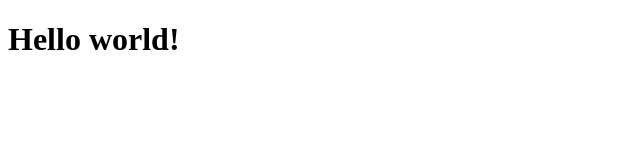
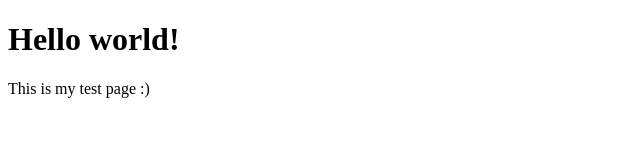
Before and after one commit to kemele/kemele.github.io, a plain HTML site: page index.html in a window 1280 px wide. Shown: the whole page, without its empty margins (0-640 px from the left). Drawn offline with Linux system fonts and the light colour scheme.

Commit message:
First commit

```diff
--- a/index.html
+++ b/index.html
@@ -6,5 +6,6 @@
 </head>
 <body>
 <h1>Hello world!</h1>
+<p>This is my test page :) </p>
 </body>
 </html>
```
